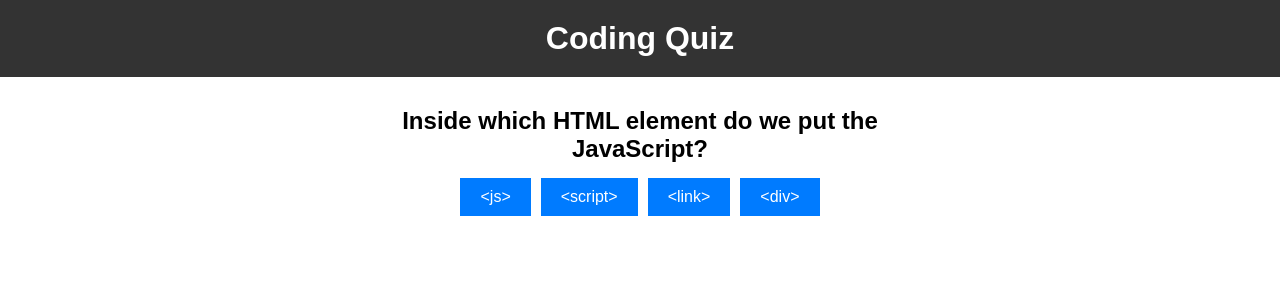
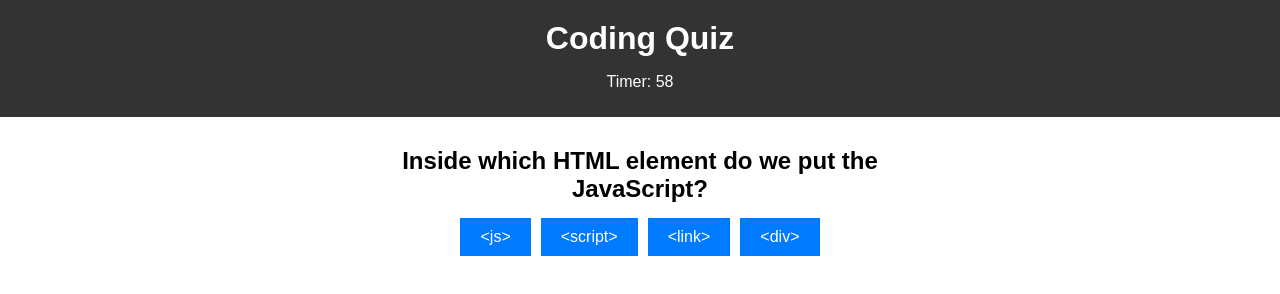
Before and after one commit to Apatterson32/timed-coding-quiz, a plain HTML site: page index.html in a window 1280 px wide. Both pictures are taken after a click on the button "Start Quiz". Drawn offline with Linux system fonts and the light colour scheme; files that its build step writes are made by us from their sources; files whose address does not match are found by name.

Commit message:
timer visual update

```diff
--- a/script.js
+++ b/Assets/script.js
@@ -73,11 +73,16 @@ const questions = [
   }
 
   function startTimer() {
+    const timerCountElement = document.getElementById("timer-count");
+
     const timerInterval = setInterval(() => {
       time--;
       if (time <= 0) {
         clearInterval(timerInterval);
         endQuiz();
+        document.getElementById("finished").innerHTML = "OUT OF TIME";
+      } else {
+        timerCountElement.textContent = time; // Update timer count on screen
       }
     }, 1000);
   }
--- a/index.html
+++ b/index.html
@@ -9,6 +9,7 @@
 <body>
   <header>
     <h1>Coding Quiz</h1>
+    <p>Timer: <span id="timer-count"></span></p>
   </header>
   <div class="container">
     <div id="start-screen">
```
Also changed, not shown: Assets/style.css (renamed from style.css).
